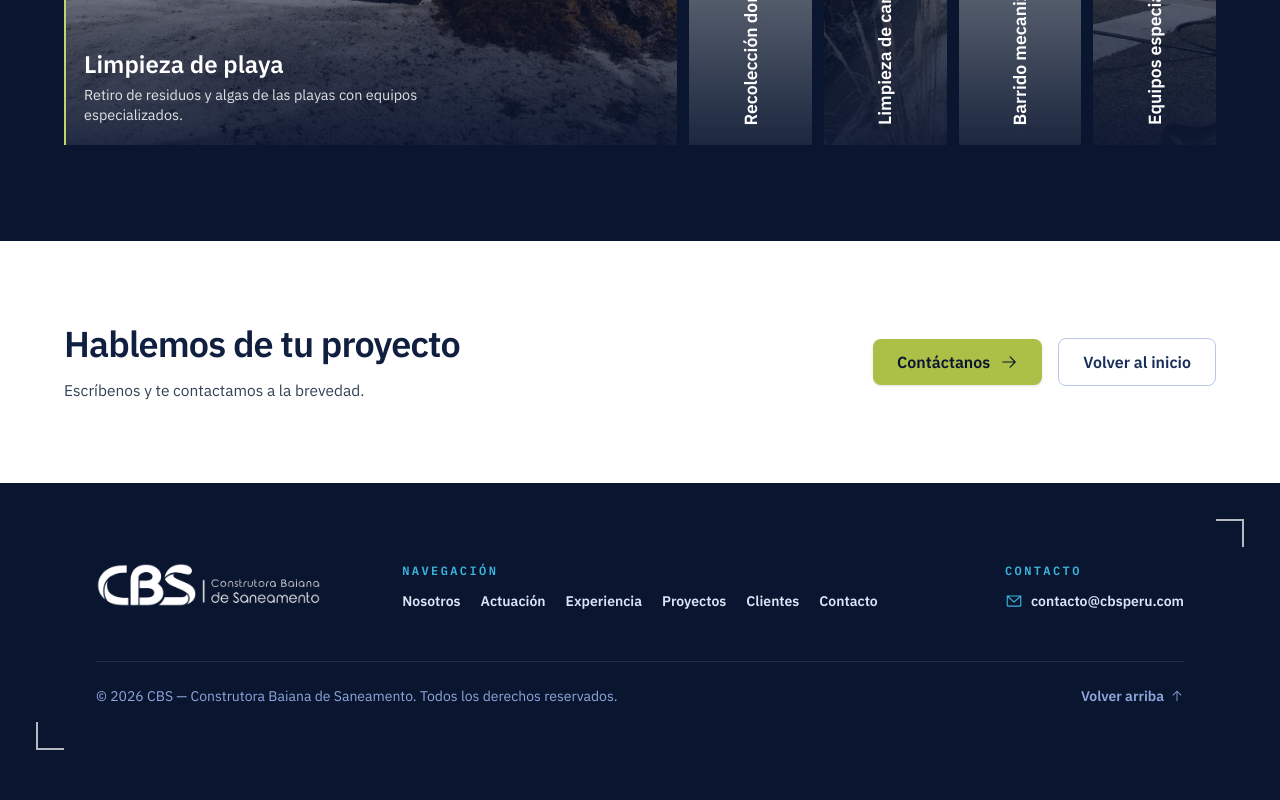
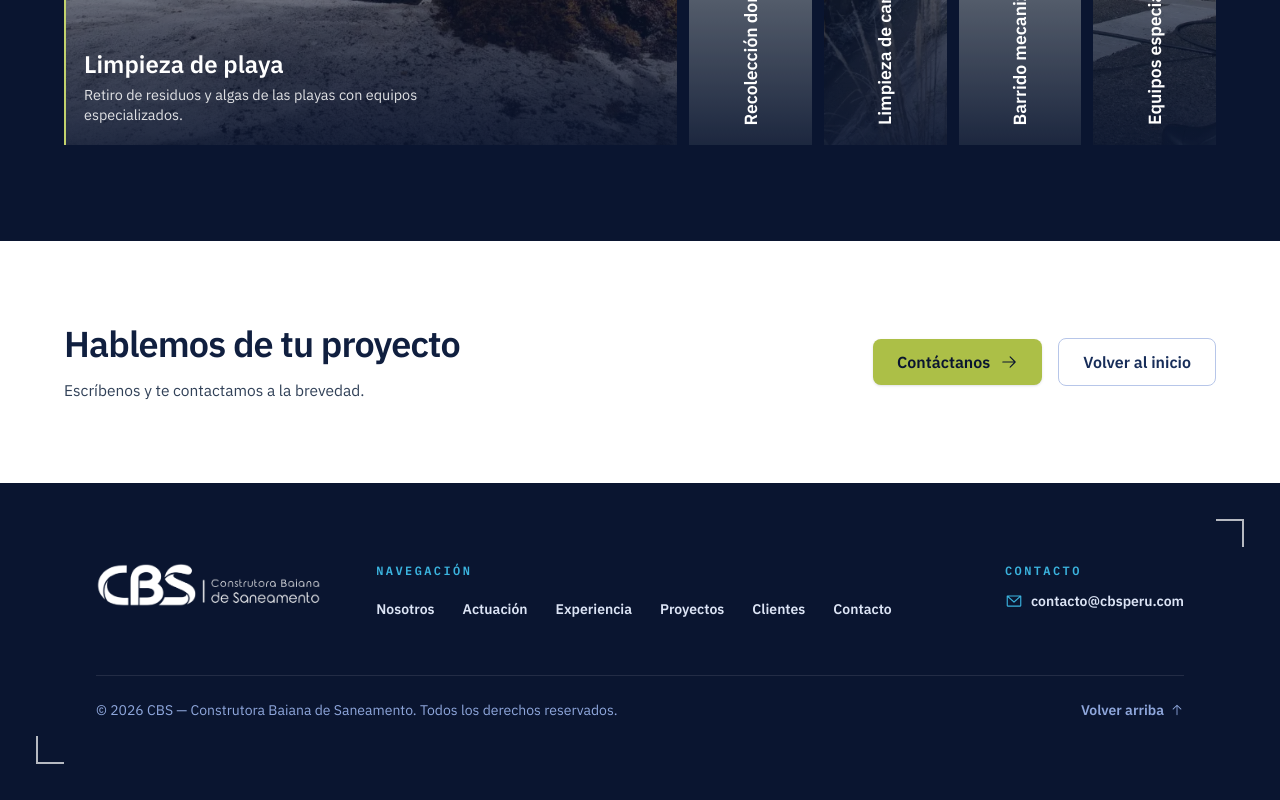
Before and after one commit to jhefferson-guerrero/cbs-web, a React (Vite) app: page /limp-city in a window 1280 px wide. Shown: the part 3151-3951 px from the top of the page. Built offline with nearby package versions, Linux system fonts and the light colour scheme.

Commit message:
Footer: el hover de los enlaces de navegacion pasa a ser el de la navbar (fondo que se desliza); el correo conserva el subrayado

```diff
--- a/src/components/layout/Footer.tsx
+++ b/src/components/layout/Footer.tsx
@@ -1,3 +1,5 @@
+import { useState } from 'react'
+import { motion, useReducedMotion } from 'motion/react'
 import { ArrowUpIcon, EnvelopeSimpleIcon } from '@phosphor-icons/react'
 import logoCbs from '@/assets/images/logo-cbs.webp'
 import { navLinks } from '@/lib/nav-links'
@@ -5,6 +7,8 @@ import { CONTACT_EMAIL } from '@/lib/contact'
 
 export function Footer() {
   const year = new Date().getFullYear()
+  const reduceMotion = useReducedMotion()
+  const [hoveredHref, setHoveredHref] = useState<string | null>(null)
 
   return (
     <footer className="relative bg-navy-950">
@@ -27,13 +31,33 @@ export function Footer() {
 
           <div className="flex flex-col gap-3">
             <p className="font-mono text-xs font-semibold uppercase tracking-[0.2em] text-cyan-400 2xl:text-sm">Navegación</p>
-            <nav aria-label="Enlaces del sitio" className="grid grid-cols-2 gap-x-6 gap-y-3 sm:flex sm:flex-wrap sm:gap-x-5 sm:gap-y-2">
+            {/* Mismo hover que la navbar: un fondo suave que se desliza de un enlace al otro.
+                El margen negativo a la izquierda compensa el relleno del primer enlace para que
+                su texto siga alineado con la etiqueta "Navegación". */}
+            <nav
+              aria-label="Enlaces del sitio"
+              onMouseLeave={() => setHoveredHref(null)}
+              className="-ml-3 grid grid-cols-2 gap-1 sm:flex sm:flex-wrap"
+            >
               {navLinks.map((link) => (
                 <a
                   key={link.href}
                   href={link.href}
-                  className="text-sm font-semibold text-navy-100 outline-none transition-colors hover:text-white hover:underline hover:underline-offset-4 focus-visible:ring-2 focus-visible:ring-cyan-400 2xl:text-base"
+                  onMouseEnter={() => setHoveredHref(link.href)}
+                  onFocus={() => setHoveredHref(link.href)}
+                  onBlur={() => setHoveredHref(null)}
+                  className="relative isolate rounded-lg px-3 py-2 text-sm font-semibold text-navy-100 outline-none transition-colors hover:text-white focus-visible:ring-2 focus-visible:ring-cyan-400 2xl:text-base"
                 >
+                  {hoveredHref === link.href && (
+                    <motion.span
+                      layoutId="footer-hover-pill"
+                      aria-hidden="true"
+                      className="absolute inset-0 -z-10 rounded-lg bg-white/10"
+                      transition={
+                        reduceMotion ? { duration: 0 } : { type: 'spring', stiffness: 420, damping: 34 }
+                      }
+                    />
+                  )}
                   {link.label}
                 </a>
               ))}
```
